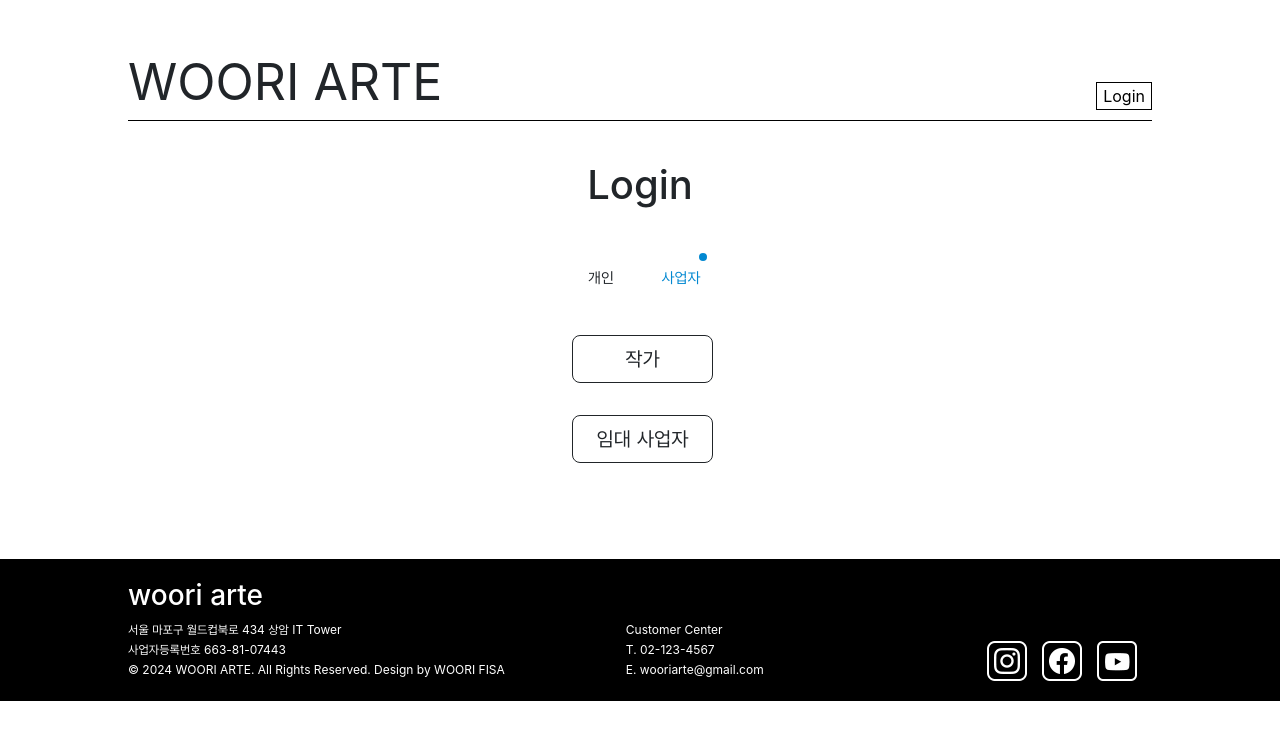
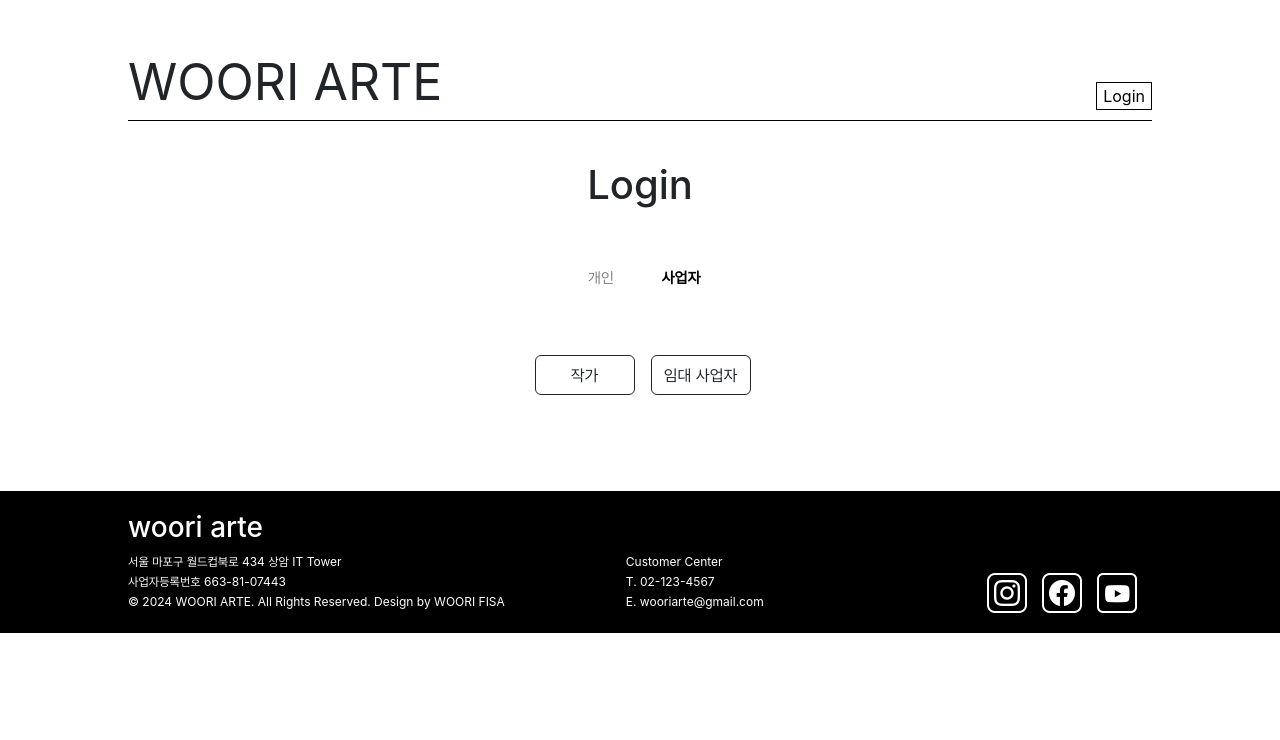
Before and after one commit to ugyeong0u0/front_wooriarte, a React (Create React App) app: page /loginbusiness in a window 1280 px wide. Shown: the top 740 px of the page. Built offline with nearby package versions, Linux system fonts and the light colour scheme.

Commit message:
[Feat] 로그인 css button 스타일 변경

```diff
--- a/src/pages/LoginAuthor.js
+++ b/src/pages/LoginAuthor.js
@@ -1,20 +1,82 @@
+// import Button from "@mui/material/Button";
+// import { useNavigate, useLocation } from "react-router-dom";
+
+// import LoginEditor from "../components/LoginEditor";
+// import LoginSpan from "../components/LoginSpan";
+
+// import Stack from "@mui/material/Stack";
+// import Box from "@mui/material/Box";
+// // 배지
+// import Badge from "@mui/material/Badge";
+// // 작가 로그인 페이지 => 비밀번호 찾기때문에 나눔
+// const LoginAuthor = () => {
+//   const nav = useNavigate();
+
+//   // 임대사업자 로그인으록 가기
+//   const goSpaceLogin = () => {
+//     nav(`/loginspace`, { replace: true });
+//   };
+
+//   return (
+//     <>
+//       <Box
+//         sx={{
+//           marginTop: 5,
+//           marginBottom: 5,
+//           width: "100%", // 박스 너비 설정
+//           display: "flex", // flexbox 디스플레이 설정
+//           justifyContent: "center", // 가로 중앙 정렬
+//         }}
+//       >
+//         <LoginSpan />
+//       </Box>
+//       <Box
+//         sx={{
+//           marginTop: 4,
+//           marginBottom: 2,
+//           width: "100%", // 박스 너비 설정
+//           display: "flex", // flexbox 디스플레이 설정
+//           justifyContent: "center", // 가로 중앙 정렬
+//         }}
+//       >
+//         <Stack spacing={2} direction="row">
+//             <Button color="info" size="large">
+//               작가
+//             </Button>
+
+//           <Button color="inherit" size="large" onClick={goSpaceLogin}>
+//             임대사업자
+//           </Button>
+//         </Stack>
+//       </Box>
+//       <LoginEditor whatUser={"author"} />
+//     </>
+//   );
+// };
+// export default LoginAuthor;
+
+
 import Button from "@mui/material/Button";
-import { useNavigate, useLocation } from "react-router-dom";
-
+import { useNavigate } from "react-router-dom";
 import LoginEditor from "../components/LoginEditor";
 import LoginSpan from "../components/LoginSpan";
-
 import Stack from "@mui/material/Stack";
 import Box from "@mui/material/Box";
-// 배지
-import Badge from "@mui/material/Badge";
-// 작가 로그인 페이지 => 비밀번호 찾기때문에 나눔
+import React, { useState } from "react"; // React와 useState를 가져옵니다.
+
 const LoginAuthor = () => {
   const nav = useNavigate();
+  const [isActive, setIsActive] = useState(true); // 작가 버튼의 활성화 상태를 관리하는 state
 
-  // 임대사업자 로그인으록 가기
+  // 임대사업자 로그인으로 가기
   const goSpaceLogin = () => {
+    setIsActive(false); // 작가 버튼 비활성화
     nav(`/loginspace`, { replace: true });
+  };
+
+  // 작가 버튼 활성화 함수
+  const activateAuthor = () => {
+    setIsActive(true); // 작가 버튼 활성화
   };
 
   return (
@@ -23,9 +85,9 @@ const LoginAuthor = () => {
         sx={{
           marginTop: 5,
           marginBottom: 5,
-          width: "100%", // 박스 너비 설정
-          display: "flex", // flexbox 디스플레이 설정
-          justifyContent: "center", // 가로 중앙 정렬
+          width: "100%",
+          display: "flex",
+          justifyContent: "center",
         }}
       >
         <LoginSpan />
@@ -34,17 +96,23 @@ const LoginAuthor = () => {
         sx={{
           marginTop: 4,
           marginBottom: 2,
-          width: "100%", // 박스 너비 설정
-          display: "flex", // flexbox 디스플레이 설정
-          justifyContent: "center", // 가로 중앙 정렬
+          width: "100%",
+          display: "flex",
+          justifyContent: "center",
         }}
       >
         <Stack spacing={2} direction="row">
-          <Badge color="info" badgeContent=" " variant="dot">
-            <Button color="info" size="large">
-              작가
-            </Button>
-          </Badge>
+          <Button
+            color="info"
+            size="large"
+            onClick={activateAuthor} // 작가 버튼을 클릭하면 활성화 상태로 전환
+            style={{
+              fontWeight: isActive ? 'bold' : 'normal', // 활성화 상태에서 굵은 글씨
+              color: isActive ? 'black' : 'gray', // 비활성화 상태에서 회색으로 설정
+            }}
+          >
+            작가
+          </Button>
 
           <Button color="inherit" size="large" onClick={goSpaceLogin}>
             임대사업자
--- a/src/pages/LoginBusiness.js
+++ b/src/pages/LoginBusiness.js
@@ -1,25 +1,25 @@
-import { useNavigate, useLocation } from "react-router-dom";
+import { useNavigate } from "react-router-dom";
 import LoginSpan from "../components/LoginSpan";
 import * as React from "react";
+import { useState } from "react";
 import Stack from "@mui/material/Stack";
 import Button from "@mui/material/Button";
 import ButtonBoot from "react-bootstrap/Button";
+import Box from "@mui/material/Box";
 
-import Box from "@mui/material/Box";
-// 배지
-import Badge from "@mui/material/Badge";
-
-// 사업자 로그인페이지 => 사업자버튼 글자 볼드 처리
 const LoginBusiness = () => {
   const nav = useNavigate();
+  const [isActive, setIsActive] = useState(true); // 사업자 버튼의 활성화 상태
 
   // 유저 로그인으로 가기
   const goUserLogin = () => {
+    setIsActive(false); // 사업자 버튼 비활성화
     nav(`/loginuser`, { replace: true });
   };
 
-  // 사업자 로그인으로 가기= 작가 로그인으로 가기
+  // 사업자 로그인으로 가기 = 작가 로그인으로 가기
   const goBusinessLogin = () => {
+    setIsActive(true); // 사업자 버튼 활성화
     nav(`/loginauthor`, { replace: true });
   };
 
@@ -27,6 +27,7 @@ const LoginBusiness = () => {
   const goSpaceLogin = () => {
     nav(`/loginspace`, { replace: true });
   };
+
   return (
     <>
       <div>
@@ -34,9 +35,9 @@ const LoginBusiness = () => {
           sx={{
             marginTop: 5,
             marginBottom: 5,
-            width: "100%", // 박스 너비 설정
-            display: "flex", // flexbox 디스플레이 설정
-            justifyContent: "center", // 가로 중앙 정렬
+            width: "100%",
+            display: "flex",
+            justifyContent: "center",
           }}
         >
           <LoginSpan />
@@ -46,40 +47,44 @@ const LoginBusiness = () => {
           sx={{
             marginTop: 4,
             marginBottom: 2,
-            width: "100%", // 박스 너비 설정
-            display: "flex", // flexbox 디스플레이 설정
-            justifyContent: "center", // 가로 중앙 정렬
+            width: "100%",
+            display: "flex",
+            justifyContent: "center",
           }}
         >
           <Stack spacing={2}>
-            <Stack spacing={2} direction="row" style={{ marginLeft: 2 }}>
-              <Button color="inherit" size="large" onClick={goUserLogin}>
+            <Stack spacing={2} direction="row" style={{ marginLeft: 2 }} justifyContent="center" >
+              <Button
+                color="inherit"
+                size="large"
+                onClick={goUserLogin}
+                style={{ color: isActive ? 'gray' : 'inherit' }} // 비활성화 상태에서 회색으로 설정
+              >
                 개인
               </Button>
-              <Badge color="info" badgeContent=" " variant="dot">
-                <Button color="info" size="large" onClick={goBusinessLogin}>
-                  사업자
-                </Button>
-              </Badge>
+              <Button
+                color="info"
+                size="large"
+                onClick={goBusinessLogin}
+                style={{
+                  fontWeight: isActive ? 'bold' : 'normal', // 활성화 상태에서 굵은 글씨
+                  color: isActive ? 'black' : 'gray', // 비활성화 상태에서 회색으로 설정
+                }}
+              >
+                사업자
+              </Button>
             </Stack>
 
             <div>
               <Stack
-                spacing={4}
-                style={{ marginTop: 20, marginLeft: 5, marginBottom: 80 }}
+                spacing={2}
+                style={{ marginTop: 40, marginLeft: 5, marginBottom: 80 }}
+                direction={"row"}
               >
-                <ButtonBoot
-                  variant="outline-dark"
-                  onClick={goBusinessLogin}
-                  size="lg"
-                >
+                <ButtonBoot variant="outline-dark" onClick={goBusinessLogin} style={{ width: '100px', height: '40px' }}>
                   작가
                 </ButtonBoot>
-                <ButtonBoot
-                  variant="outline-dark"
-                  onClick={goSpaceLogin}
-                  size="lg"
-                >
+                <ButtonBoot variant="outline-dark" onClick={goSpaceLogin} style={{ width: '100px', height: '40px' }}>
                   임대 사업자
                 </ButtonBoot>
               </Stack>
--- a/src/pages/LoginSpace.js
+++ b/src/pages/LoginSpace.js
@@ -1,3 +1,68 @@
+// import Button from "@mui/material/Button";
+// import LoginEditor from "../components/LoginEditor";
+// import { useNavigate } from "react-router-dom";
+// import LoginSpan from "../components/LoginSpan";
+
+// import Stack from "@mui/material/Stack";
+// import Box from "@mui/material/Box";
+
+// // 배지
+// import Badge from "@mui/material/Badge";
+// // 공간대여자 로그인 페이지 => 비밀번호 찾기때문에 나눔
+
+// const LoginSpace = () => {
+//   const nav = useNavigate();
+//   const goAuthorLogin = () => {
+//     nav(`/loginauthor`, { replace: true });
+//   };
+//   return (
+//     <>
+//       <Box
+//         sx={{
+//           marginTop: 5,
+//           marginBottom: 5,
+//           width: "100%", // 박스 너비 설정
+//           display: "flex", // flexbox 디스플레이 설정
+//           justifyContent: "center", // 가로 중앙 정렬
+//         }}
+//       >
+//         <LoginSpan />
+//       </Box>
+//       <div>
+//         <Box
+//           sx={{
+//             marginTop: 4,
+//             marginBottom: 2,
+//             width: "100%", // 박스 너비 설정
+//             display: "flex", // flexbox 디스플레이 설정
+//             justifyContent: "center", // 가로 중앙 정렬
+//           }}
+//         >
+//           <Stack spacing={2} direction="row">
+//             <Button color="inherit" size="large" onClick={goAuthorLogin}>
+//               작가
+//             </Button>
+//               <Button
+//                 color="info"
+//                 size="large"
+//                 onClick={() => {
+//                   console.log("비즈니스 로그인으로이동");
+//                   nav(`/loginbusiness`);
+//                 }}
+//               >
+//                 임대사업자
+//               </Button>
+//           </Stack>
+//         </Box>
+//       </div>
+//       {/* 로그인 폼 */}
+//       <LoginEditor whatUser={"space"} />
+//     </>
+//   );
+// };
+// export default LoginSpace;
+
+import React, { useState } from 'react';
 import Button from "@mui/material/Button";
 import LoginEditor from "../components/LoginEditor";
 import { useNavigate } from "react-router-dom";
@@ -6,24 +71,30 @@ import LoginSpan from "../components/LoginSpan";
 import Stack from "@mui/material/Stack";
 import Box from "@mui/material/Box";
 
-// 배지
-import Badge from "@mui/material/Badge";
-// 공간대여자 로그인 페이지 => 비밀번호 찾기때문에 나눔
-
 const LoginSpace = () => {
   const nav = useNavigate();
+  const [isActive, setIsActive] = useState(true); // 임대사업자 버튼의 활성화 상태를 관리하는 state
+
+  // 작가 로그인으로 가기
   const goAuthorLogin = () => {
+    setIsActive(false); // 임대사업자 버튼 비활성화
     nav(`/loginauthor`, { replace: true });
   };
+
+   // 임대사업자 버튼 활성화 함수
+   const activateRenter = () => {
+    setIsActive(true); // 임대사업자 버튼 활성화
+  };
+
   return (
     <>
       <Box
         sx={{
           marginTop: 5,
           marginBottom: 5,
-          width: "100%", // 박스 너비 설정
-          display: "flex", // flexbox 디스플레이 설정
-          justifyContent: "center", // 가로 중앙 정렬
+          width: "100%",
+          display: "flex",
+          justifyContent: "center",
         }}
       >
         <LoginSpan />
@@ -31,33 +102,27 @@ const LoginSpace = () => {
       <div>
         <Box
           sx={{
-            marginTop: 5,
-            marginBottom: 5,
-            width: "100%", // 박스 너비 설정
-            display: "flex", // flexbox 디스플레이 설정
-            justifyContent: "center", // 가로 중앙 정렬
+            marginTop: 4,
+            marginBottom: 2,
+            width: "100%",
+            display: "flex",
+            justifyContent: "center",
           }}
         >
           <Stack spacing={2} direction="row">
             <Button color="inherit" size="large" onClick={goAuthorLogin}>
               작가
             </Button>
-            <Badge color="info" badgeContent=" " variant="dot">
-              <Button
-                color="info"
-                size="large"
-                onClick={() => {
-                  console.log("비즈니스 로그인으로이동");
-                  nav(`/loginbusiness`);
-                }}
-              >
-                임대사업자
-              </Button>
-            </Badge>
+            <Button color={!isActive ? "inherit" : "info"} size="large" onClick={activateRenter}
+            style={{
+              fontWeight: isActive ? 'bold' : 'normal', // 활성화 상태에서 굵은 글씨
+              color: isActive ? 'black' : 'gray', // 비활성화 상태에서 회색으로 설정
+            }}>
+              임대사업자
+            </Button>
           </Stack>
         </Box>
       </div>
-      {/* 로그인 폼 */}
       <LoginEditor whatUser={"space"} />
     </>
   );
--- a/src/pages/LoginUser.js
+++ b/src/pages/LoginUser.js
@@ -1,19 +1,93 @@
+// import LoginEditor from "../components/LoginEditor";
+// import { useNavigate } from "react-router-dom";
+// import { useContext } from "react";
+// import { loginContext } from "../App";
+// import LoginSpan from "../components/LoginSpan";
+
+// import * as React from "react";
+// import Stack from "@mui/material/Stack";
+// import Button from "@mui/material/Button";
+// import Box from "@mui/material/Box";
+
+// // 배지
+// import Badge from "@mui/material/Badge";
+
+// const LoginUser = () => {
+//   const nav = useNavigate();
+
+//   return (
+//     <>
+//       <div>
+//         <Box
+//           sx={{
+//             marginTop: 5,
+//             marginBottom: 5,
+//             width: "100%", // 박스 너비 설정
+//             display: "flex", // flexbox 디스플레이 설정
+//             justifyContent: "center", // 가로 중앙 정렬
+//           }}
+//         >
+//           <LoginSpan />
+//         </Box>
+//         <Box
+//           sx={{
+//             marginTop: 4,
+//             marginBottom: 2,
+//             width: "100%", // 박스 너비 설정
+//             display: "flex", // flexbox 디스플레이 설정
+//             justifyContent: "center", // 가로 중앙 정렬
+//           }}
+//         >
+//           <Stack spacing={2} direction="row">
+//               <Button color="info" size="large">
+//                 개인
+//               </Button>
+//             <Button
+//               color="inherit"
+//               size="large"
+//               onClick={() => {
+//                 console.log("비즈니스 로그인으로이동");
+//                 nav(`/loginbusiness`);
+//               }}
+//             >
+//               사업자
+//             </Button>
+//           </Stack>
+//         </Box>
+//       </div>
+//       {/* 로그인 폼 */}
+//       <LoginEditor whatUser={"user"} />
+//     </>
+//   );
+// };
+// export default LoginUser;
+
+
+import React, { useState } from 'react';
 import LoginEditor from "../components/LoginEditor";
 import { useNavigate } from "react-router-dom";
-import { useContext } from "react";
-import { loginContext } from "../App";
 import LoginSpan from "../components/LoginSpan";
 
-import * as React from "react";
 import Stack from "@mui/material/Stack";
 import Button from "@mui/material/Button";
 import Box from "@mui/material/Box";
 
-// 배지
-import Badge from "@mui/material/Badge";
-
 const LoginUser = () => {
   const nav = useNavigate();
+  const [isActive, setIsActive] = useState(true); // 초기 상태는 '개인'이 활성화
+
+  // '개인' 버튼 클릭 핸들러
+  const handlePersonalClick = () => {
+    setIsActive(true);
+  };
+
+  // '사업자' 버튼 클릭 핸들러
+  const handleBusinessClick = () => {
+    setIsActive(false);
+    console.log("비즈니스 로그인으로 이동");
+    nav(`/loginbusiness`);
+  };
+
   return (
     <>
       <div>
@@ -21,9 +95,9 @@ const LoginUser = () => {
           sx={{
             marginTop: 5,
             marginBottom: 5,
-            width: "100%", // 박스 너비 설정
-            display: "flex", // flexbox 디스플레이 설정
-            justifyContent: "center", // 가로 중앙 정렬
+            width: "100%",
+            display: "flex",
+            justifyContent: "center",
           }}
         >
           <LoginSpan />
@@ -32,33 +106,36 @@ const LoginUser = () => {
           sx={{
             marginTop: 4,
             marginBottom: 2,
-            width: "100%", // 박스 너비 설정
-            display: "flex", // flexbox 디스플레이 설정
-            justifyContent: "center", // 가로 중앙 정렬
+            width: "100%",
+            display: "flex",
+            justifyContent: "center",
           }}
         >
           <Stack spacing={2} direction="row">
-            <Badge color="info" badgeContent=" " variant="dot">
-              <Button color="info" size="large">
-                개인
-              </Button>
-            </Badge>
             <Button
               color="inherit"
               size="large"
-              onClick={() => {
-                console.log("비즈니스 로그인으로이동");
-                nav(`/loginbusiness`);
+              onClick={handlePersonalClick}
+              sx={{
+                color: isActive ? 'black' : 'grey', // 활성화 상태에 따라 색상 변경
+                fontWeight: isActive ? 'bold' : 'normal', // 활성화 상태에 따라 굵기 변경
               }}
+            >
+              개인
+            </Button>
+            <Button
+              color="inherit"
+              size="large"
+              onClick={handleBusinessClick}
             >
               사업자
             </Button>
           </Stack>
         </Box>
       </div>
-      {/* 로그인 폼 */}
       <LoginEditor whatUser={"user"} />
     </>
   );
 };
+
 export default LoginUser;
```
